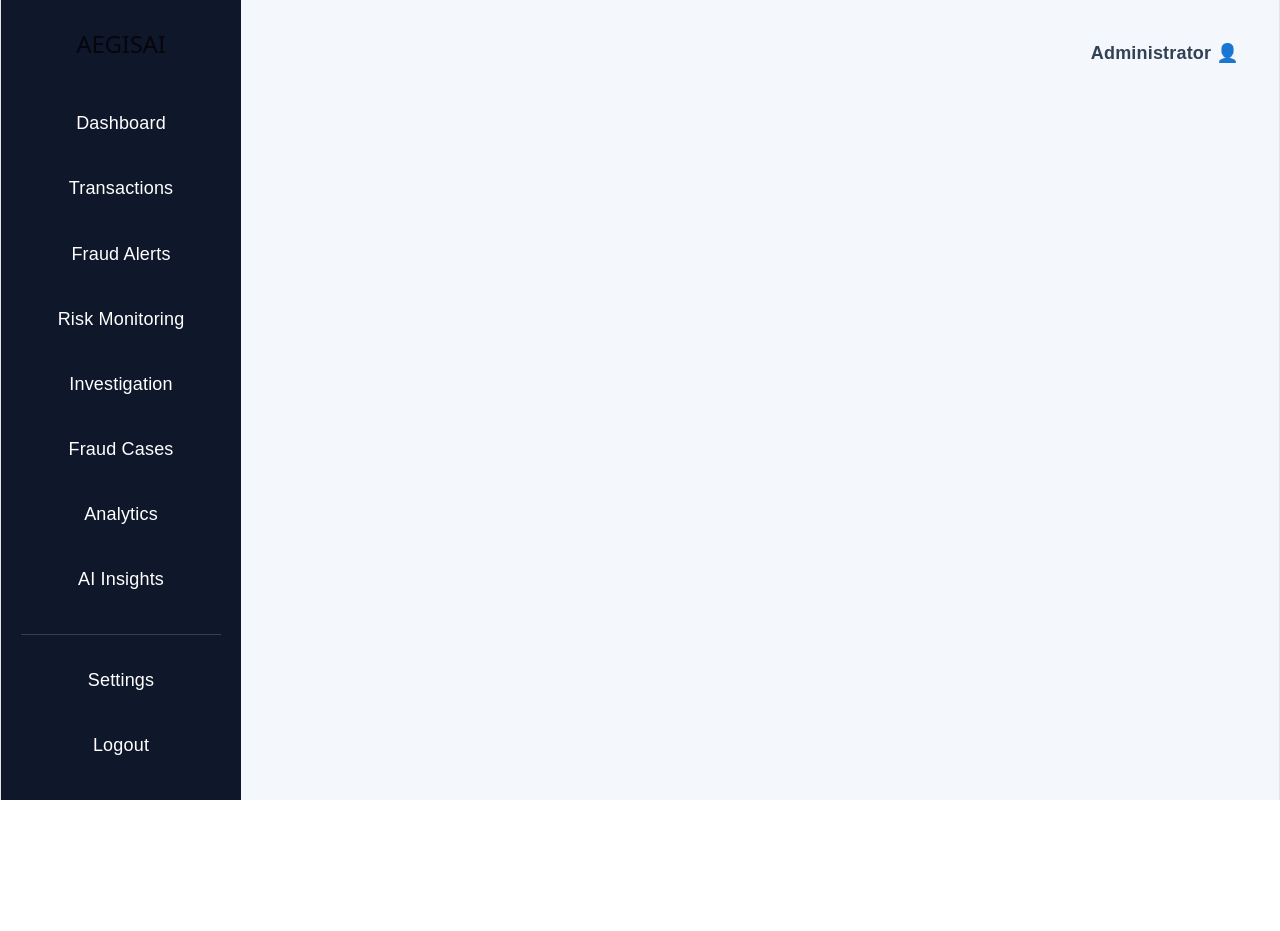
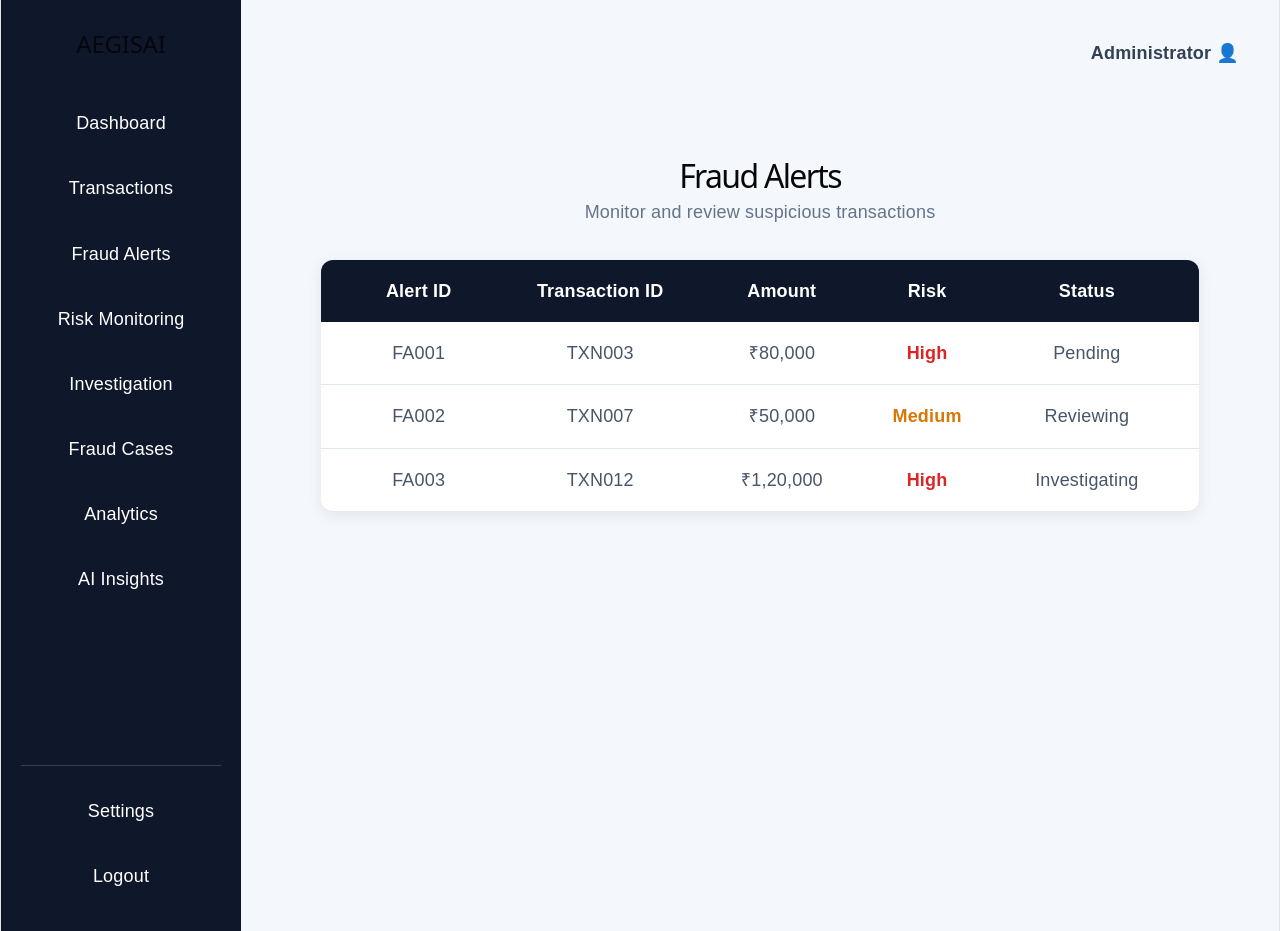
Before and after one commit to YaparlaTejitha/Foundational-Project, a React app in the folder frontend/: page /alerts in a window 1280 px wide. Before the commit the page ends 800 px from the top, so only its background shows below. Built offline with nearby package versions, Linux system fonts and the light colour scheme; the HTML template or start-up script is replaced by a standard one.

Commit message:
Updated FraudAlerts

```diff
--- a/frontend/src/App.css
+++ b/frontend/src/App.css
@@ -159,3 +159,171 @@ body {
 .table-row:last-child {
   border-bottom: none;
 }
+
+/* Transaction Colors */
+
+.status-completed {
+  color: #16a34a;
+  font-weight: bold;
+}
+
+.status-flagged {
+  color: #dc2626;
+  font-weight: bold;
+}
+
+/* Fraud Alerts Page */
+
+.fraud-alerts-page {
+  min-height: 100vh;
+  padding: 40px;
+}
+
+.fraud-alerts-page h1 {
+  font-size: 32px;
+  margin-bottom: 10px;
+}
+
+.alerts-table {
+  margin-top: 30px;
+  background: white;
+  border-radius: 12px;
+  overflow: hidden;
+  box-shadow: 0 4px 15px rgba(0, 0, 0, 0.08);
+}
+
+.alerts-header,
+.alerts-row {
+  display: grid;
+  grid-template-columns: 1fr 1.5fr 1fr 1fr 1.2fr;
+  padding: 18px 25px;
+  align-items: center;
+}
+
+.alerts-header {
+  background: #0f172a;
+  color: white;
+  font-weight: bold;
+}
+
+.alerts-row {
+  border-bottom: 1px solid #e2e8f0;
+  color: #475569;
+}
+
+.alerts-row:last-child {
+  border-bottom: none;
+}
+
+/* Risk Monitoring Page */
+
+.risk-monitoring-page {
+  min-height: 100vh;
+  padding: 40px;
+}
+
+.risk-monitoring-page h1 {
+  font-size: 32px;
+  margin-bottom: 10px;
+}
+
+/* Risk Summary Cards */
+
+.risk-cards {
+  display: grid;
+  grid-template-columns: repeat(3, 1fr);
+  gap: 20px;
+  margin-top: 30px;
+}
+
+.risk-card {
+  background: white;
+  padding: 25px;
+  border-radius: 12px;
+  box-shadow: 0 4px 15px rgba(0, 0, 0, 0.08);
+}
+
+.risk-card h3 {
+  color: #475569;
+  margin-bottom: 15px;
+  font-size: 16px;
+}
+
+.risk-card p {
+  font-size: 28px;
+  font-weight: bold;
+  color: #2563eb;
+}
+
+/* Risk Table */
+
+.risk-table {
+  margin-top: 30px;
+  background: white;
+  border-radius: 12px;
+  overflow: hidden;
+  box-shadow: 0 4px 15px rgba(0, 0, 0, 0.08);
+}
+
+.risk-header,
+.risk-row {
+  display: grid;
+  grid-template-columns: 1.5fr 1fr 1fr 1fr;
+  padding: 18px 25px;
+  align-items: center;
+}
+
+.risk-header {
+  background: #0f172a;
+  color: white;
+  font-weight: bold;
+}
+
+.risk-row {
+  border-bottom: 1px solid #e2e8f0;
+  color: #475569;
+}
+
+.risk-row:last-child {
+  border-bottom: none;
+}
+
+/* Risk Colors */
+
+.risk-low {
+  color: #16a34a;
+  font-weight: bold;
+}
+
+.risk-medium {
+  color: #d97706;
+  font-weight: bold;
+}
+
+.risk-high {
+  color: #dc2626;
+  font-weight: bold;
+}
+.risk-row {
+  border-bottom: 1px solid #e2e8f0;
+  color: #475569;
+}
+
+.risk-row:last-child {
+  border-bottom: none;
+}
+
+.risk-low {
+  color: #16a34a;
+  font-weight: bold;
+}
+
+.risk-medium {
+  color: #d97706;
+  font-weight: bold;
+}
+
+.risk-high {
+  color: #dc2626;
+  font-weight: bold;
+}
--- a/frontend/src/App.jsx
+++ b/frontend/src/App.jsx
@@ -1,6 +1,7 @@
 import { BrowserRouter, Routes, Route, Link } from "react-router-dom";
 import "./App.css";
 import Transactions from "./pages/Transactions";
+import FraudAlerts from "./pages/FraudAlerts";
 
 function Dashboard() {
   return (
@@ -79,6 +80,7 @@ function App() {
           <Routes>
             <Route path="/" element={<Dashboard />} />
             <Route path="/transactions" element={<Transactions />} />
+            <Route path="/alerts" element={<FraudAlerts />} />
           </Routes>
 
         </main>
--- /dev/null
+++ b/frontend/src/pages/FraudAlerts.jsx
@@ -0,0 +1,51 @@
+function FraudAlerts() {
+  return (
+    <div className="fraud-alerts-page">
+
+      <h1>Fraud Alerts</h1>
+
+      <p className="subtitle">
+        Monitor and review suspicious transactions
+      </p>
+
+      <div className="alerts-table">
+
+        <div className="alerts-header">
+          <span>Alert ID</span>
+          <span>Transaction ID</span>
+          <span>Amount</span>
+          <span>Risk</span>
+          <span>Status</span>
+        </div>
+
+        <div className="alerts-row">
+          <span>FA001</span>
+          <span>TXN003</span>
+          <span>₹80,000</span>
+          <span className="risk-high">High</span>
+          <span className="status-pending">Pending</span>
+        </div>
+
+        <div className="alerts-row">
+          <span>FA002</span>
+          <span>TXN007</span>
+          <span>₹50,000</span>
+          <span className="risk-medium">Medium</span>
+          <span className="status-reviewing">Reviewing</span>
+        </div>
+
+        <div className="alerts-row">
+          <span>FA003</span>
+          <span>TXN012</span>
+          <span>₹1,20,000</span>
+          <span className="risk-high">High</span>
+          <span className="status-investigating">Investigating</span>
+        </div>
+
+      </div>
+
+    </div>
+  );
+}
+
+export default FraudAlerts;
--- a/frontend/src/pages/Transactions.jsx
+++ b/frontend/src/pages/Transactions.jsx
@@ -19,25 +19,26 @@ function Transactions() {
         <div className="table-row">
           <span>TXN001</span>
           <span>₹5,000</span>
-          <span>Completed</span>
-          <span>Low</span>
+          <span className="status-completed">Completed</span>
+          <span className="risk-low">Low</span>
         </div>
 
         <div className="table-row">
           <span>TXN002</span>
           <span>₹25,000</span>
-          <span>Completed</span>
-          <span>Medium</span>
+          <span className="status-completed">Completed</span>
+          <span className="risk-medium">Medium</span>
         </div>
 
         <div className="table-row">
           <span>TXN003</span>
           <span>₹80,000</span>
-          <span>Flagged</span>
-          <span>High</span>
+          <span className="status-flagged">Flagged</span>
+          <span className="risk-high">High</span>
         </div>
 
       </div>
+
     </div>
   );
 }
```
Also changed, not shown: frontend/src/pages/RiskMonitoring.jsx (added, +10 -0 lines).
